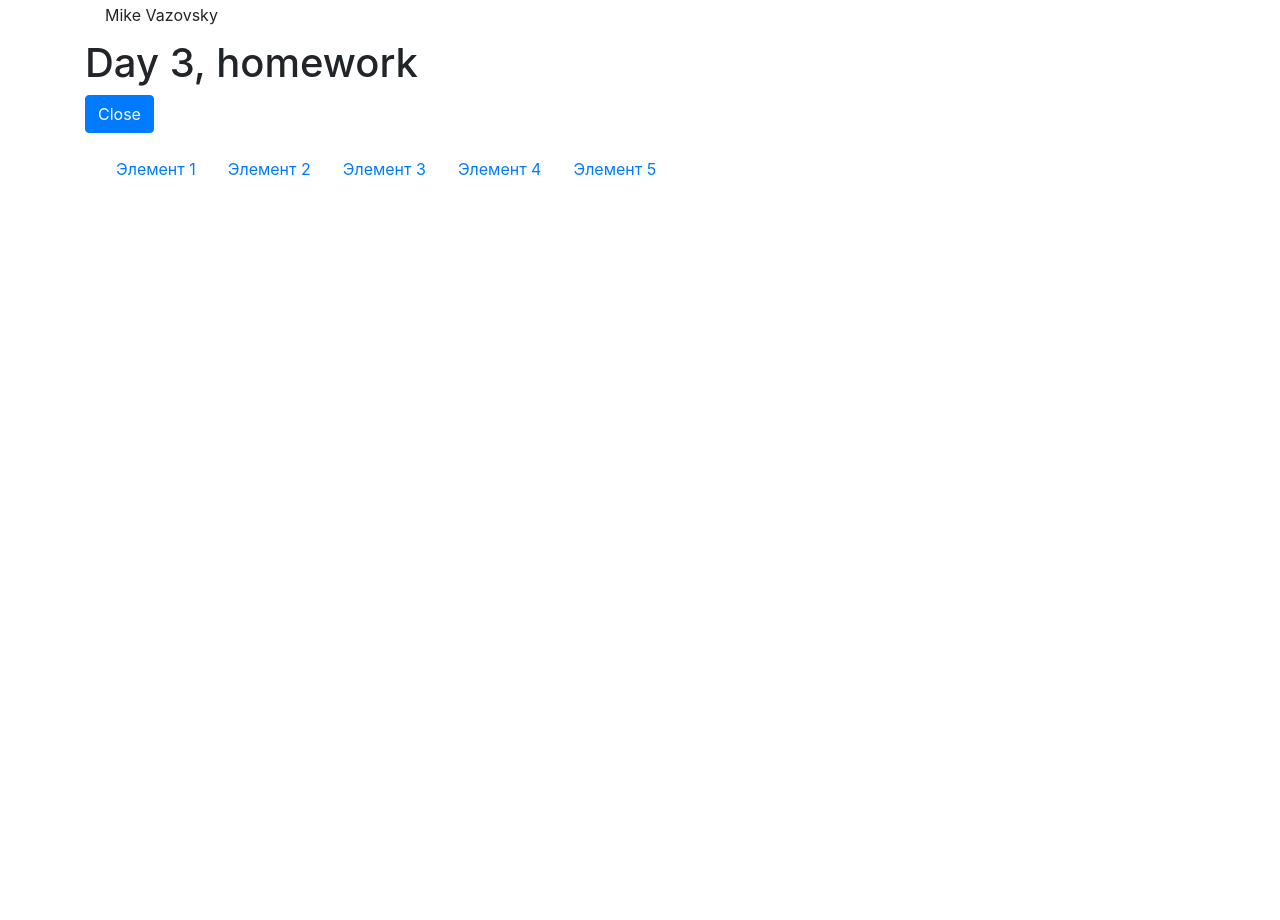
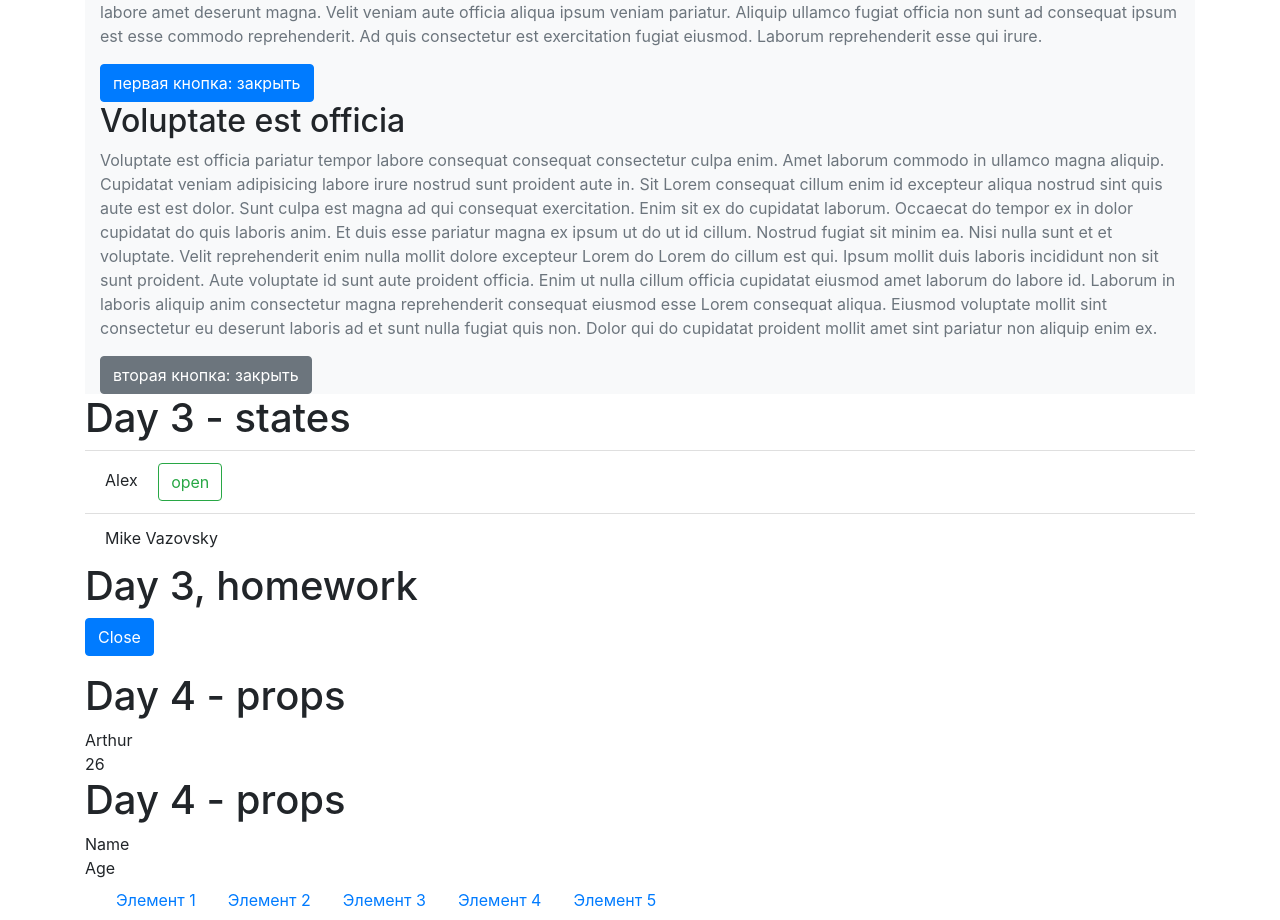
Before and after one commit to zbralex/react, a React (Create React App) app in the folder react-ui/: page / in a window 1280 px wide. Shown: the part 849-1769 px from the top of the page. Before the commit the page ends 1038 px from the top, so only its background shows below. Built offline with nearby package versions, Linux system fonts and the light colour scheme.

Commit message:
state & clickHandlers

```diff
--- a/react-ui/src/components/Main.jsx
+++ b/react-ui/src/components/Main.jsx
@@ -7,7 +7,7 @@ import D1 from './days/D1'
 import D2 from './days/D2'
 import D3 from './days/D3'
 import D3Hw from './days/D3Hw'
-
+import D4 from './days/D4'
 
 class Main extends Component {
     render() {
@@ -21,6 +21,8 @@ class Main extends Component {
                         <D2 />
                         <D3 />
                         <D3Hw />
+                        <D4 name="Arthur" age="26" />
+                        <D4 />
                     </section>
                     <Footer />
                 </div>
--- a/react-ui/src/components/days/D2.jsx
+++ b/react-ui/src/components/days/D2.jsx
@@ -5,16 +5,19 @@ import articles from '../Fixtures'
 
 class D2 extends Component {
         state = {
-            isOpen : false
+            isOpen1 : true,
+            isOpen2: true
         }
 
     render () {
-        const a1 = this.state.isOpen && <Article article={articles[2]}/>
+        const a1 = this.state.isOpen1 && <Article article={articles[2]}/>
+        const a2 = this.state.isOpen2 && <Article article={articles[3]}/>
         return (
             <div className="container bg-light">
                 <h2 className="h2">Day 2</h2>
                 <p>Today I try connect json-file at article. As data file may be any json-file or datas from server</p>
-                {a1}<button className="btn btn-primary" onClick={this.handleClick}>{this.state.isOpen ? 'Close' : 'Open'}</button>
+                {a1}<button className="btn btn-primary" onClick={this.handleClick}>{this.state.isOpen1 ? 'первая кнопка: закрыть' : 'первая кнопка: открыть'}</button>
+                {a2}<button className="btn btn-secondary" onClick={this.handlerClickSecond}>{this.state.isOpen2 ? 'вторая кнопка: закрыть' : 'вторая кнопка: открыть'}</button>
             </div>
 
         )
@@ -23,7 +26,15 @@ class D2 extends Component {
  handleClick = () => {
 
     this.setState({
-        isOpen: !this.state.isOpen
+        isOpen1: !this.state.isOpen1
+
+    })
+}
+
+handlerClickSecond = () => {
+
+    this.setState({
+        isOpen2: !this.state.isOpen2
     })
 }
 }
--- a/react-ui/src/components/days/D3.jsx
+++ b/react-ui/src/components/days/D3.jsx
@@ -1,4 +1,5 @@
 import React, {Component} from 'react'
+
 
 class D3 extends Component {
     state = {
--- /dev/null
+++ b/react-ui/src/components/days/D4.jsx
@@ -0,0 +1,15 @@
+import React, {Component} from 'react'
+
+class D4 extends Component{
+    render() {
+        return(
+            <div className="">
+            <h1 className="h1">Day 4 - props</h1>
+                <div className="">{this.props.name}</div>
+                <div className="">{this.props.age}</div>
+            </div>
+        )
+    }
+}
+D4.defaultProps  = {name: "Name", age: "Age"}
+export default D4
```
